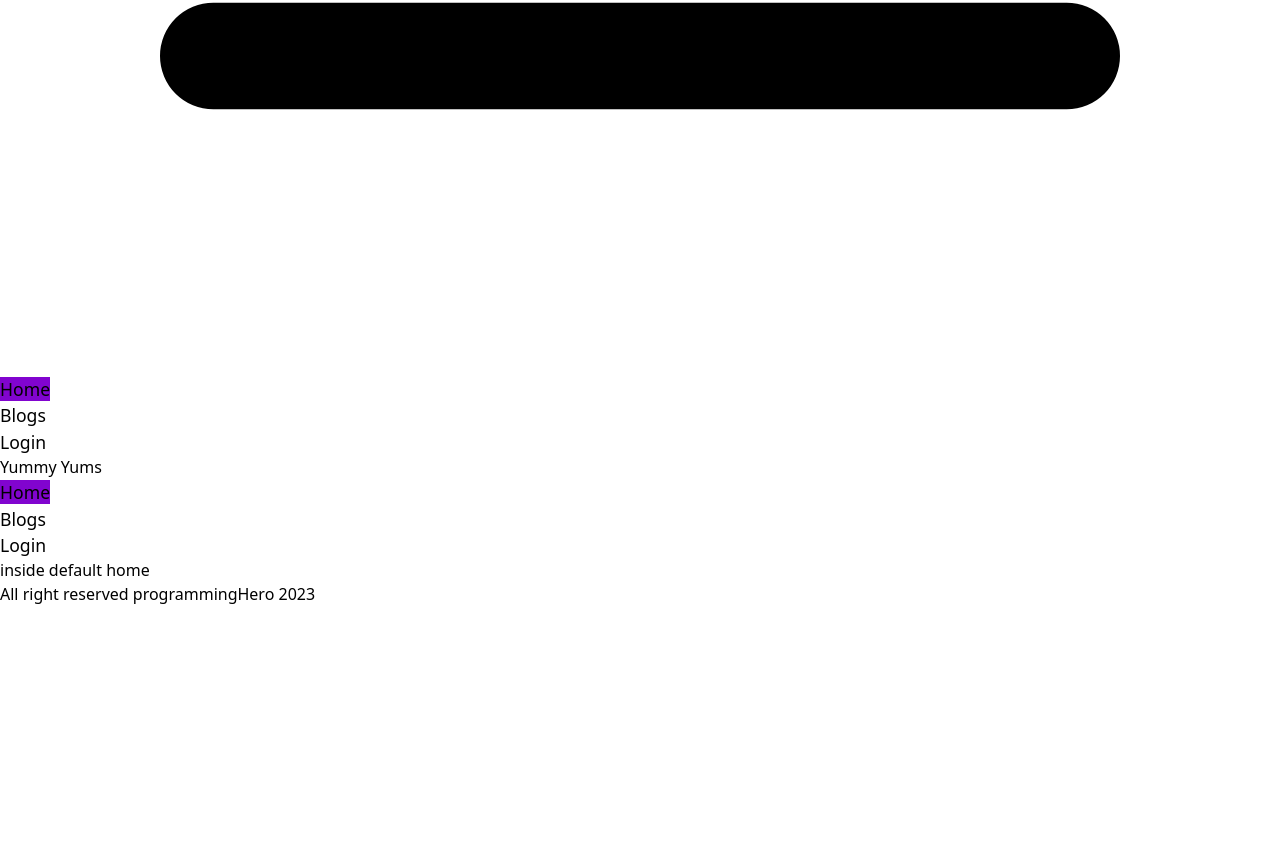
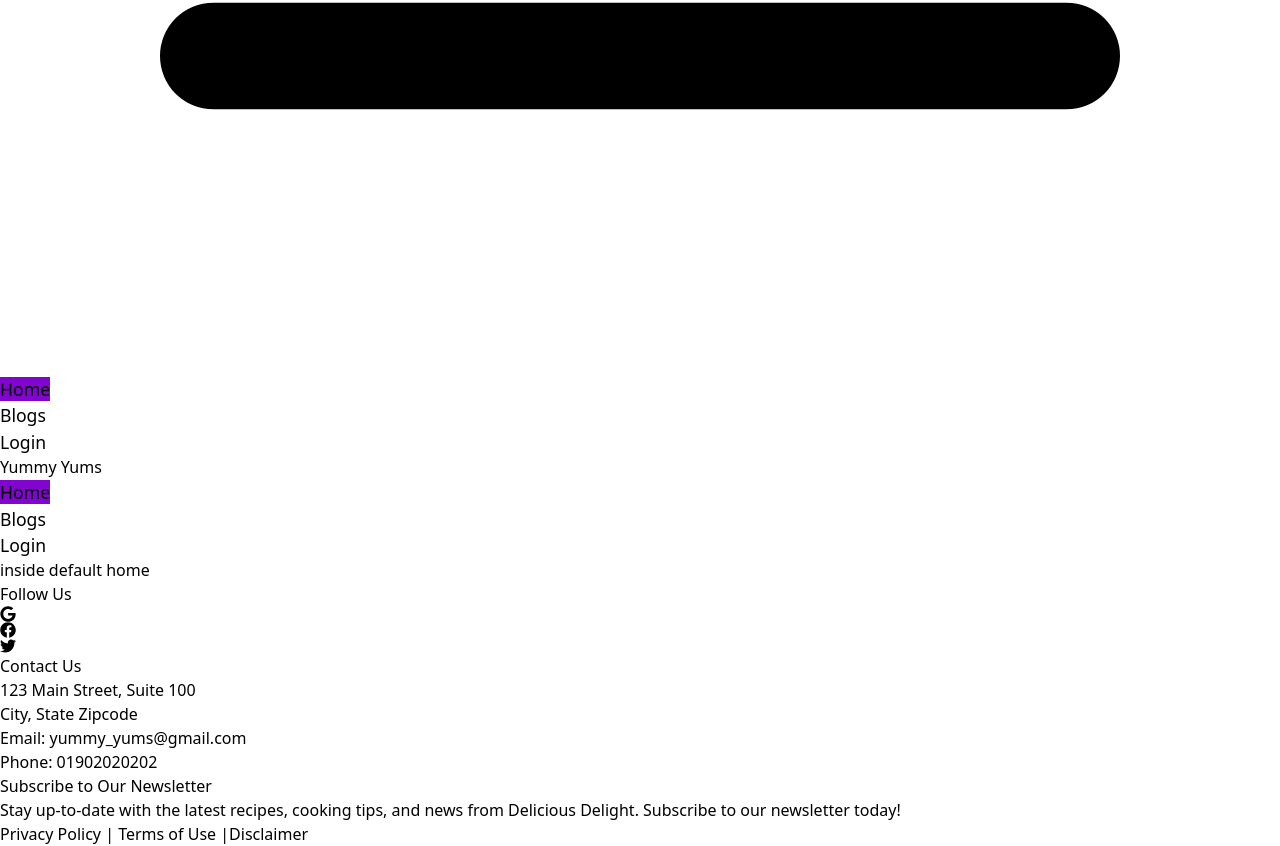
Before and after one commit to Md-Tahazzat/Chef-recipe-client-side, a React (Vite) app: page / in a window 1280 px wide. Shown: the part 904-1750 px from the top of the page. Before the commit the page ends 1510 px from the top, so only its background shows below. Built offline with nearby package versions, Linux system fonts and the light colour scheme; no server answers.

Commit message:
footer section updated

```diff
--- a/src/components/shared/Footer.jsx
+++ b/src/components/shared/Footer.jsx
@@ -1,11 +1,58 @@
 import React from "react";
+import { FaGoogle, FaFacebook, FaTwitter } from "react-icons/fa";
+import { Link } from "react-router-dom";
 
 const Footer = () => {
   return (
-    <div className="py-4 md:py-8 bg-slate-400 text-center">
-      <h1 className="md:text-2xl text-slate-50 ">
-        All right reserved programmingHero 2023
-      </h1>
+    <div className=" bg-slate-400 w-full mx-auto px-2 md:px-5">
+      <div className="max-w-[90rem]">
+        <div className="py-4 md:py-8 lg:mx-20 flex flex-col md:flex-row justify-between gap-10">
+          <div>
+            <h1 className="text-2xl font-bold mb-2 text-slate-800">
+              Follow Us
+            </h1>
+            <div className="flex text-white gap-10 items-center">
+              <FaGoogle />
+              <FaFacebook />
+              <FaTwitter />
+            </div>
+          </div>
+          <div>
+            <h1 className="text-2xl font-bold mb-2 text-slate-800">
+              Contact Us
+            </h1>
+            <p>123 Main Street, Suite 100</p>
+            <p>City, State Zipcode</p>
+            <p>Email: yummy_yums@gmail.com</p>
+            <p>Phone: 01902020202</p>
+          </div>
+
+          <div>
+            <h1 className="text-2xl font-bold mb-2 text-slate-800">
+              Subscribe to Our Newsletter
+            </h1>
+            <p className="w-96">
+              Stay up-to-date with the latest recipes, cooking tips, and news
+              from Delicious Delight. Subscribe to our newsletter today!
+            </p>
+            <div className="flex gap-2 mt-2">
+              <Link to="#" className="text-blue-800 hover:text-blue-700">
+                {" "}
+                Privacy Policy
+              </Link>{" "}
+              |
+              <Link to="#" className="text-blue-800 hover:text-blue-700">
+                {" "}
+                Terms of Use
+              </Link>{" "}
+              |
+              <Link to="#" className="text-blue-800 hover:text-blue-700">
+                Disclaimer
+              </Link>
+            </div>
+          </div>
+        </div>
+      </div>
     </div>
   );
 };
```
